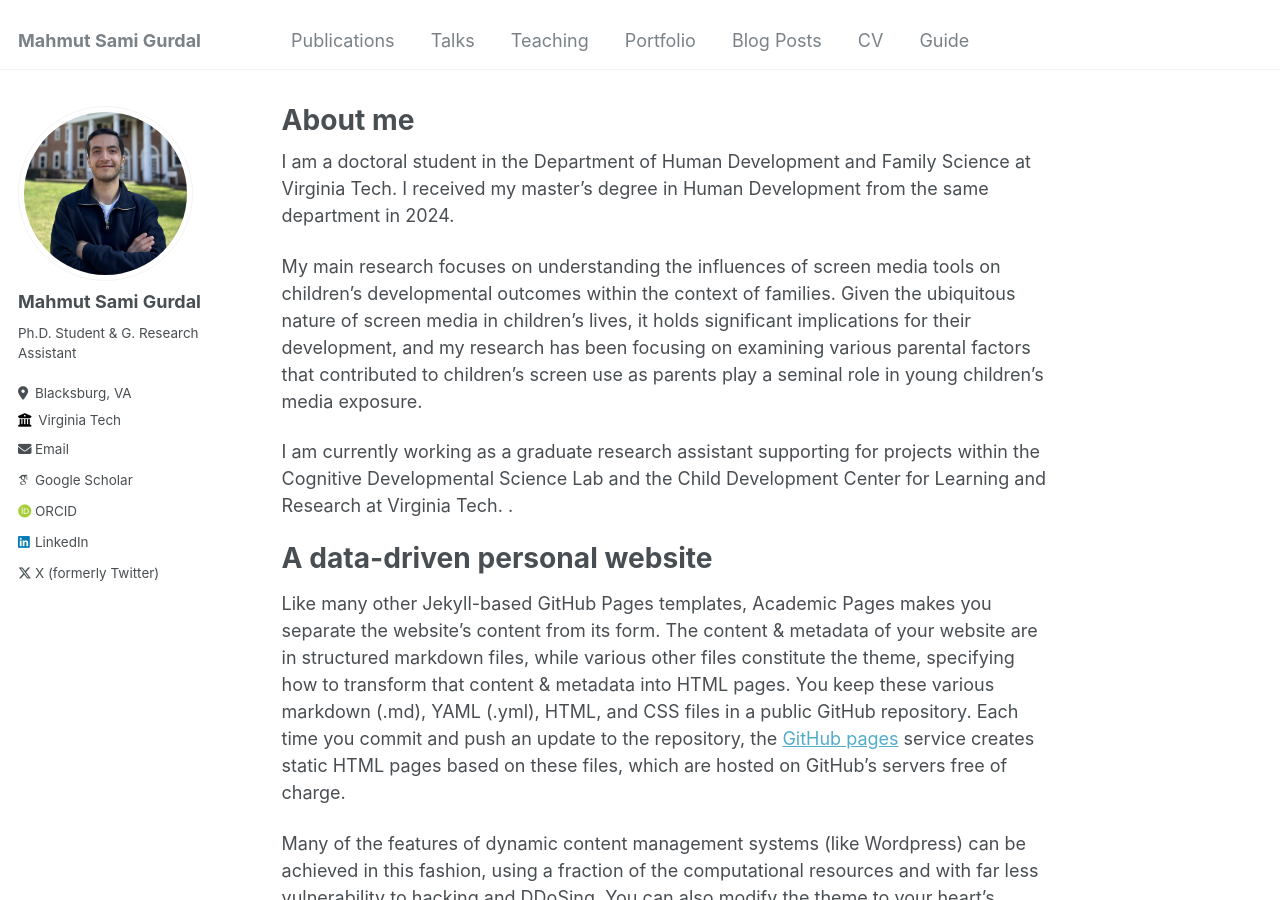
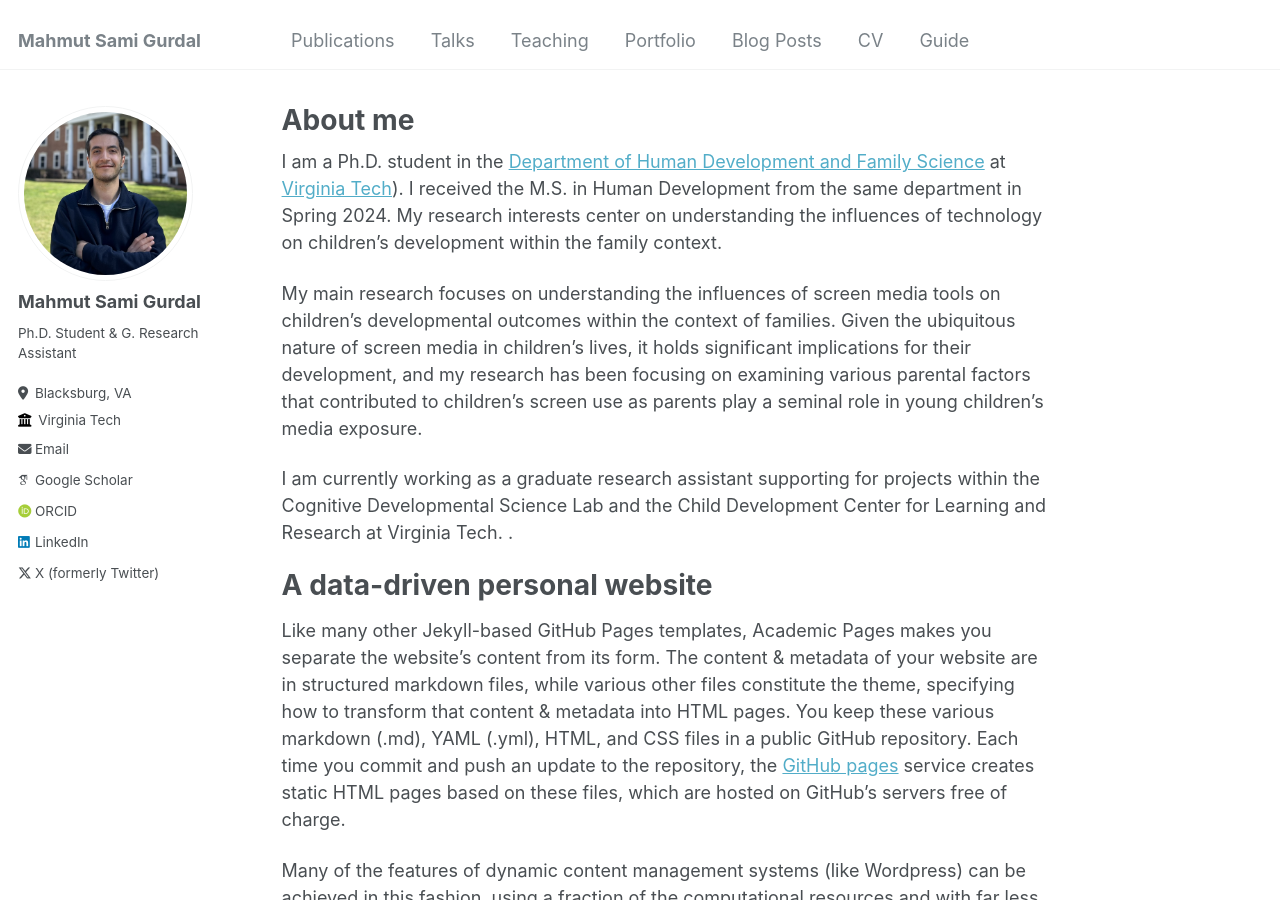
Before and after one commit to mahmutgurdal/mahmutgurdal.github.io, a Jekyll site: the page built from _pages/about.md, in a window 1280 px wide and 900 px high. Built offline with Jekyll 4.4.1, drawn with Linux system fonts in a browser that asks for light colours; some web fonts are replaced.

Commit message:
about.md

```diff
--- a/_pages/about.md
+++ b/_pages/about.md
@@ -7,7 +7,7 @@ redirect_from:
   - /about.html
 ---
 
-I am a doctoral student in the Department of Human Development and Family Science at Virginia Tech. I received my master's degree in Human Development from the same department in 2024.
+I am a Ph.D. student in the [Department of Human Development and Family Science](https://hdfs.vt.edu) at [Virginia Tech](https://www.vt.edu)). I received the M.S. in Human Development from the same department in Spring 2024. My research interests center on understanding the influences of technology on children’s development within the family context.
 
 My main research focuses on understanding the influences of screen media tools on children’s developmental outcomes within the context of families. Given the ubiquitous nature of screen media in children’s lives, it holds significant implications for their development, and my research has been focusing on examining various parental factors that contributed to children’s screen use as parents play a seminal role in young children’s media exposure.
 
```
